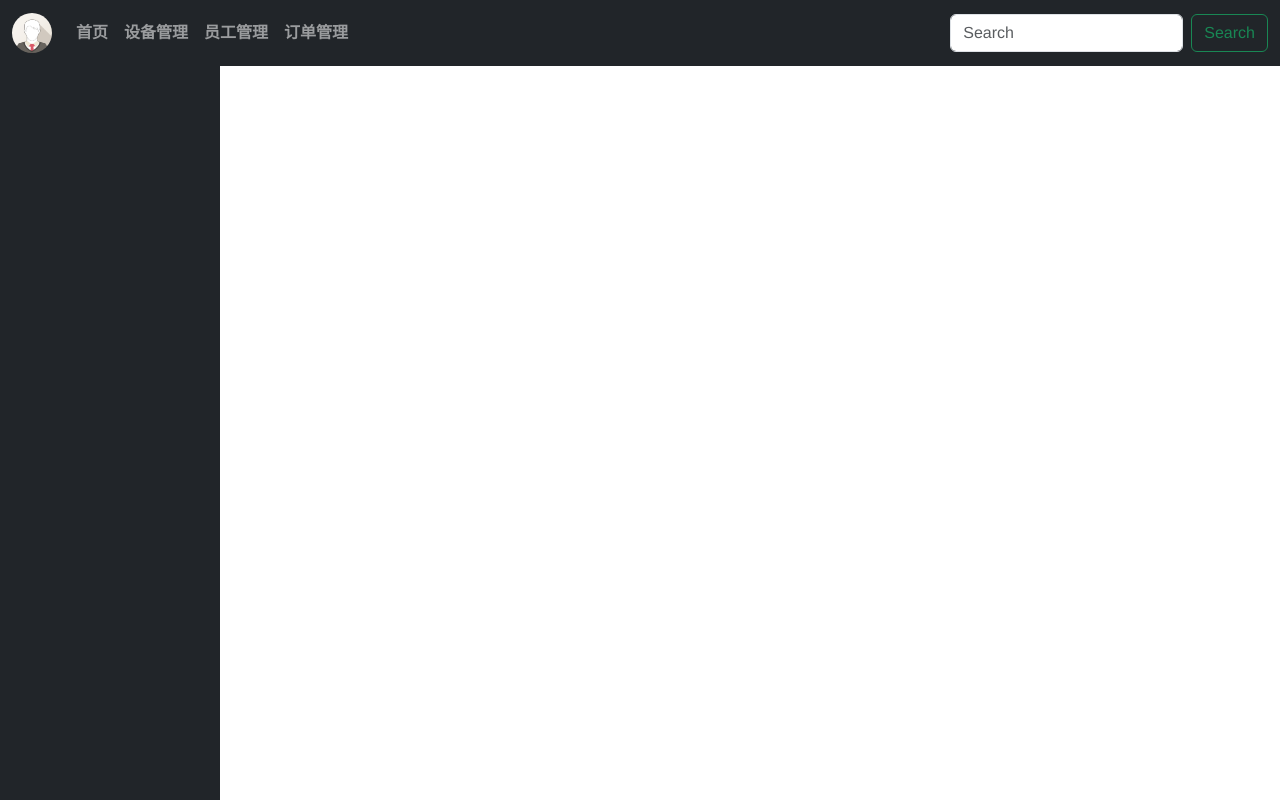
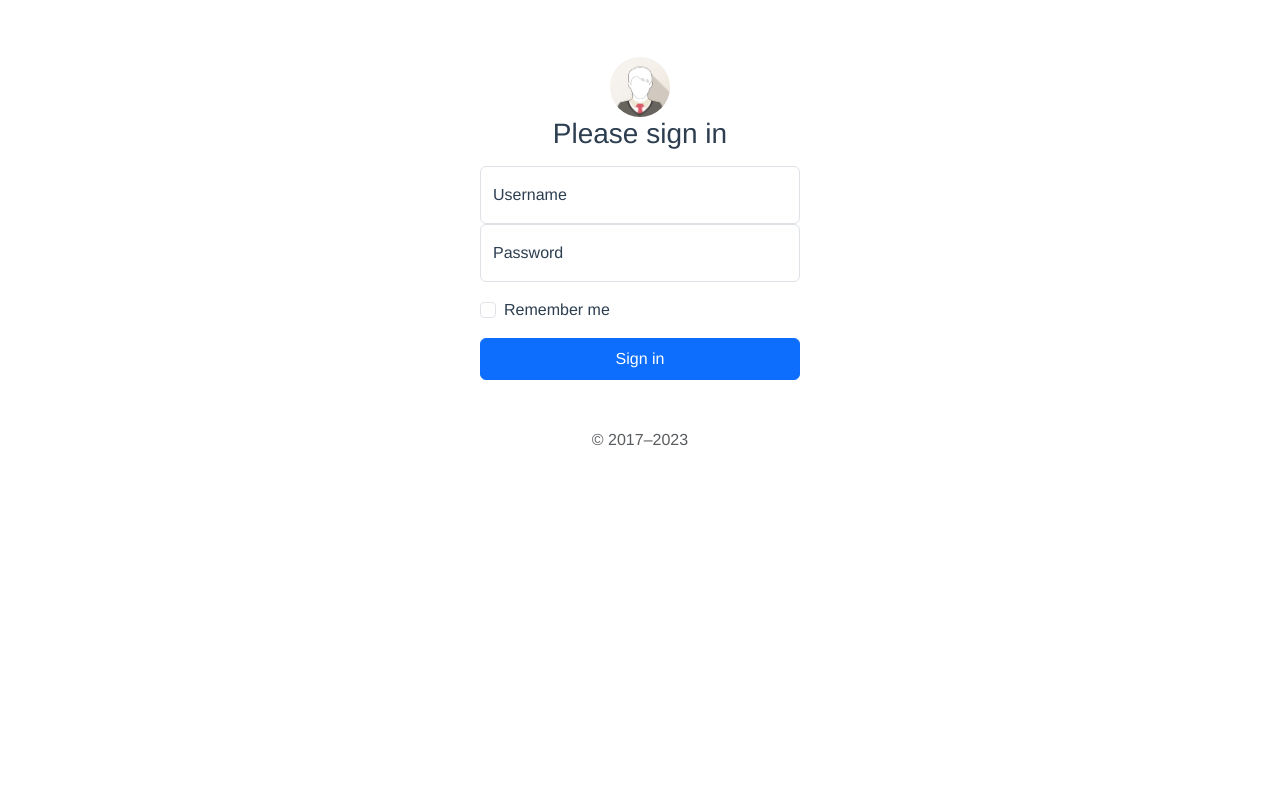
Before and after one commit to CyberStrand/vue-bootstrap-DeviceManagementSystem, a Vue app: page /login in a window 1280 px wide. Built offline with nearby package versions, Linux system fonts and the light colour scheme; no server answers.

Commit message:
增加登录界面

```diff
--- a/src/components/GridCard.vue
+++ b/src/components/GridCard.vue
@@ -3,7 +3,7 @@
   <div class="row row-cols-1 row-cols-md-2 g-4">
     <div class="col">
       <div class="card">
-        <router-link to="/">
+        <router-link to="/login">
           <img src="../assets/slide1.jpg" class="card-img-top">
         </router-link>
         <div class="card-body">
--- a/src/components/Navbar.vue
+++ b/src/components/Navbar.vue
@@ -60,8 +60,11 @@
             <span>名称</span>
             <span>{{ name }}</span>
           </li>
-          <li class="list-group-item">
-            <button type="button" class="btn btn-outline-success">Logout</button>
+          <li class="list-group-item" v-if="offline">
+            <router-link to="/login" class="btn btn-outline-success">Log in</router-link>
+          </li>
+          <li class="list-group-item" v-if="offline">
+            <router-link to="/login" class="btn btn-outline-success">Sign up</router-link>
           </li>
         </ul>
       </div>
@@ -73,7 +76,8 @@ export default {
   data(){
     return {
       email: '245231528@qq.com',
-      name:'未来最棒'
+      name:'未来最棒',
+      offline: true,
     }
   }
 }
--- a/src/main.js
+++ b/src/main.js
@@ -2,4 +2,4 @@ import { createApp } from 'vue'
 import App from './views/App.vue'
 import router from './router'
 
-createApp(App).use(router).mount('#app')
+const app=createApp(App).use(router).mount('#app')
--- /dev/null
+++ b/src/plugins/axiosInstance.js
@@ -0,0 +1,7 @@
+import axios from 'axios'
+
+const API = axios.create({
+    baseURL:'http://localhost:8000'
+})
+
+export default API
--- a/src/router/index.js
+++ b/src/router/index.js
@@ -15,11 +15,16 @@ import orderView3 from'../views/order/orderView3.vue'
 import orderView4 from'../views/order/orderView4.vue'
 import orderView5 from '@/views/order/orderView5.vue'
 import person from '../views/person.vue'
+import login from '../views/login.vue'
 
 
 const routes = [
   {
     path: '/',
+    redirect: "/login"
+  },
+  {
+    path: '/home',
     name: 'home',
     component: HomeView
   },
@@ -98,11 +103,15 @@ const routes = [
     name: 'person',
     component: person
   },
+  {
+    path:'/login',
+    name:'login',
+    component: login
+  }
 ]
 
 const router = createRouter({
   history: createWebHistory(process.env.BASE_URL),
   routes
 })
-
 export default router
--- a/src/views/App.vue
+++ b/src/views/App.vue
@@ -1,4 +1,8 @@
 <template>
+<div v-if="isLoginPage">
+  <router-view></router-view>
+</div>
+<div v-else>
   <Navbar></Navbar>
   <div class="container m-0">
     <div class="row">
@@ -10,11 +14,13 @@
       </div>
     </div>
   </div>
+</div>
 </template>
 
 <script>
 import Navbar from "@/components/Navbar.vue"
 import Sidebar from "@/components/Sidebar.vue"
+import API from "@/plugins/axiosInstance.js"
 
 export default {
   components:{
@@ -23,12 +29,37 @@ export default {
   data(){
     return{
       stringList:Array,
+      isLoginPage: true,
     }
+  },
+  watch: {
+    '$route': function(to, from) {
+      this.isLoginPage = to.path === '/login';
+    }
+  },
+  created() {
+    this.isLoginPage = this.$route.path === '/login';
   },
   methods:{
     getlist(list){
       this.stringList=list
     }
+  },
+  mounted(){
+    API.post("/login",
+        JSON.stringify({
+            "username": "BingkuiTong",
+            "password":123
+        }),
+        {
+            headers:{
+                'Content-Type': 'application/json',
+            }
+        }
+    ).then((response)=>{
+      localStorage.setItem("token",response.data.data);
+      console.log(response.data.data)
+    })
   }
 }
 </script>
--- a/src/views/device/deviceView1.vue
+++ b/src/views/device/deviceView1.vue
@@ -1,38 +1,34 @@
 <template>
-    <div v-if="devices.length">
-    <div v-for="device in devices" :key="device.id">
-        {{ device.title }}
-        {{ device.status }}
-        <button @click="deleteDevice(device)">Delete</button>
-        <br>
+    <div v-if="this.orders">
+    {{ orders }}<br>
     </div>
-  </div>
+    <div v-else>
+    loading...
+    </div>
 </template>
 
 <script>
-//import axios from 'axios'
+import API from '@/plugins/axiosInstance'
 
 export default {
     data(){
         return{
-            devices:[]
+            orders:[],
         }
     },
     mounted(){
-        fetch('http://localhost:3000/devices')
-            .then(res => res.json())
-            .then(data => this.devices = data)
-            .catch(err => console.log(err.message))
+        API.post("/company/orders",
+            JSON.stringify({"pageNum":1,"pageSize":10}),
+        {
+            headers:{
+                'Content-Type': 'application/json',
+                'Authorization': "Bearer "+localStorage.getItem("token")
+            }
+        }).then((response)=>{
+            console.log(response.data.data)
+            this.orders=response.data.data.list
+        })
     },
-    // methods:{
-    //     deleteDevice(device){
-    //         this.devices = this.devices.filter((item)=>{
-    //             return device !== item
-    //         })
-    //         axios.delete('http://localhost:3000/devices/${device.id}')
-    //     },
-    // }
-
 }
 </script>
 
--- /dev/null
+++ b/src/views/login.vue
@@ -0,0 +1,69 @@
+<template>
+    <main class="form-signin w-25 m-auto">
+        <form @submit.prevent="submitForm">
+            <img src="../assets/img_avatar1.png" style="width:60px" class="rounded-pill"/>
+            <h1 class="h3 mb-3 fw-normal">Please sign in</h1>
+
+            <div class="form-floating">
+            <input type="username" class="form-control" v-model="username" placeholder="Username">
+            <label for="floatingInput">Username</label>
+            </div>
+            <div class="form-floating">
+            <input type="password" class="form-control" v-model="password" placeholder="Password">
+            <label for="floatingPassword">Password</label>
+            </div>
+
+            <div class="form-check text-start my-3">
+            <input class="form-check-input" type="checkbox" value="remember-me" v-model="remember">
+            <label class="form-check-label" for="flexCheckDefault">
+                Remember me
+            </label>
+            </div>
+            <button class="btn btn-primary w-100 py-2" type="submit">Sign in</button>
+            <p class="mt-5 mb-3 text-body-secondary">© 2017–2023</p>
+        </form>
+    </main>
+
+</template>
+
+<script>
+import API from '@/plugins/axiosInstance.js';
+
+export default {
+    data(){
+        return {
+        username: '',
+        password: '',
+        remember: false
+        }
+    },
+    methods:{
+        async submitForm() {
+        // 发送请求到后端来获取 token
+        API.post("/login",
+            JSON.stringify({
+                "username": "BingkuiTong",
+                "password":123
+            }),
+            {
+                headers:{
+                    'Content-Type': 'application/json',
+                }
+            }
+        ).then((response)=>{
+        localStorage.setItem("token",response.data.data);
+        console.log(response.data.data)
+        })
+        // 检查是否获取到了有效的 token
+        if (localStorage.getItem('token')) {
+            // 如果获取到了有效的 token，导航到 "home" 页面
+            this.$router.push({ name: 'home' })
+            }
+        }
+    }
+}
+</script>
+
+<style>
+
+</style>
--- a/src/views/order/orderView4.vue
+++ b/src/views/order/orderView4.vue
@@ -45,11 +45,11 @@ export default {
     methods: {
         fetchOrders() {
             // Make an API request to fetch orders data from backend using fetch
-            fetch('http://localhost:8081/pendingOrders', {
+            fetch('http://localhost:8000/pendingOrders', {
                 method: 'Post', // Assuming you are making a POST request
                 headers: {
                     'Content-Type': 'application/json',
-                    'Authorization': 'Bearer eyJ0eXAiOiJKV1QiLCJhbGciOiJIUzI1NiJ9.eyJjb21wYW55SWQiOi0xLCJ1c2VyVHlwZSI6Im1haW50ZW5hbmNlX3BlcnNvbm5lbCIsImV4cCI6MTcwMjI4Njg4MywidXNlcklkIjoyMn0.TzjsB3ymFh_I-nKCwVn746DOmBmVZ_RdA_45mN7-aT0' // Replace with your actual JWT token
+                    'Authorization': "Bearer "+localStorage.getItem("token") // Replace with your actual JWT token
                 },
                 body: JSON.stringify({
                 })
@@ -74,11 +74,11 @@ export default {
         },
         acceptOrder(orderId) {
             // Make an API request to accept order with orderId
-            fetch('http://localhost:8081/acceptOrder', {
+            fetch('http://localhost:8000/acceptOrder', {
                 method: 'PUT',
                 headers: {
                     'Content-Type': 'application/json',
-                    'Authorization': 'Bearer eyJ0eXAiOiJKV1QiLCJhbGciOiJIUzI1NiJ9.eyJjb21wYW55SWQiOi0xLCJ1c2VyVHlwZSI6Im1haW50ZW5hbmNlX3BlcnNvbm5lbCIsImV4cCI6MTcwMjI4Njg4MywidXNlcklkIjoyMn0.TzjsB3ymFh_I-nKCwVn746DOmBmVZ_RdA_45mN7-aT0' // Replace with your actual JWT token
+                    'Authorization': 'Bearer '+localStorage.getItem("token") // Replace with your actual JWT token
                 },
                 body: JSON.stringify({
                     order_id: orderId // Send orderId to the backend
--- a/src/views/order/orderView5.vue
+++ b/src/views/order/orderView5.vue
@@ -42,11 +42,11 @@ export default {
     methods: {
         fetchOrders() {
             // Make an API request to fetch orders data from backend using fetch
-            fetch('http://localhost:8081/maintanenceOrders', {
+            fetch('http://localhost:8000/maintanenceOrders', {
                 method: 'Post', // Assuming you are making a POST request
                 headers: {
                     'Content-Type': 'application/json',
-                    'Authorization': 'Bearer eyJ0eXAiOiJKV1QiLCJhbGciOiJIUzI1NiJ9.eyJjb21wYW55SWQiOi0xLCJ1c2VyVHlwZSI6Im1haW50ZW5hbmNlX3BlcnNvbm5lbCIsImV4cCI6MTcwMjI4NjYyNSwidXNlcklkIjoyMn0.fSpTMKKi0w8FRO5pQchWhM5MRjUOBPAFyqCWB9bSggw' // Replace with your actual JWT token
+                    'Authorization': 'Bearer '+localStorage.getItem("token") // Replace with your actual JWT token
                 },
                 body: JSON.stringify({
                 })
--- a/vue.config.js
+++ b/vue.config.js
@@ -1,4 +1,4 @@
 const { defineConfig } = require('@vue/cli-service')
 module.exports = defineConfig({
-  transpileDependencies: true
+
 })
```
